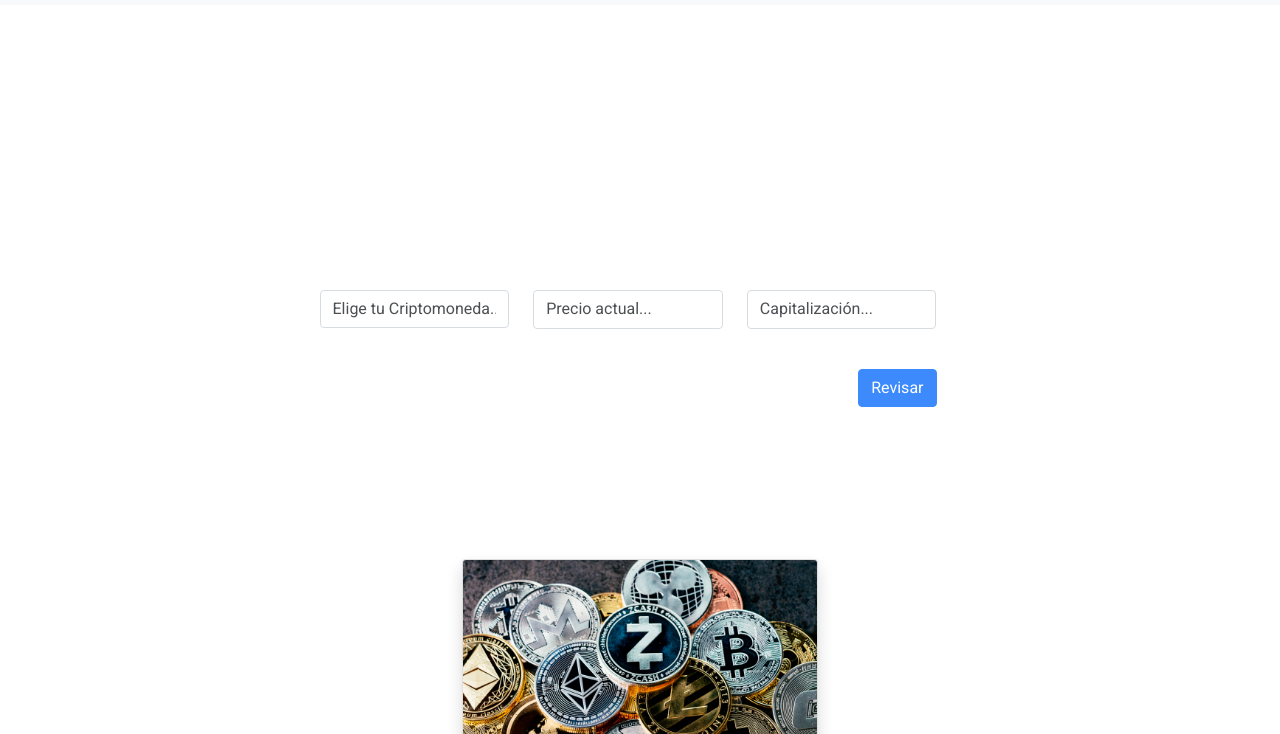
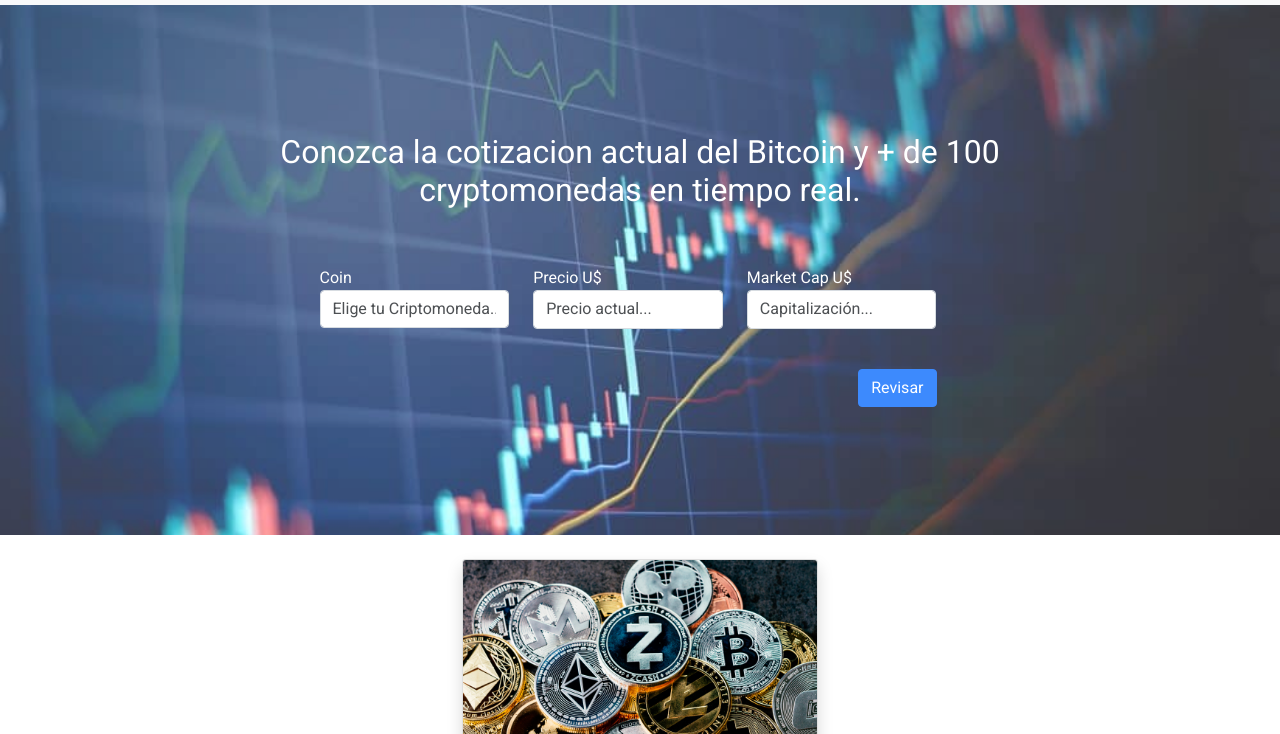
Before and after one commit to BrianBravoBornet/IdeaBravo3era, a plain HTML site: page index.html in a window 1280 px wide. Shown: the part 66-800 px from the top of the page. Drawn offline with nearby package versions, Linux system fonts and the light colour scheme; the site is published under a folder, as on GitHub Pages, so addresses that start at the root find nothing; no server answers.

Commit message:
Update style.css

```diff
--- a/css/style.css
+++ b/css/style.css
@@ -27,7 +27,7 @@
 header.masthead  {
     position: relative;
     background-color: #343a40;
-    background: url("/img/mercado.jpg") no-repeat center center;
+    background: url("../Img/mercado.jpg") no-repeat center center;
     background-size: cover;
     padding-top: 8rem;
     padding-bottom: 8rem;
```
